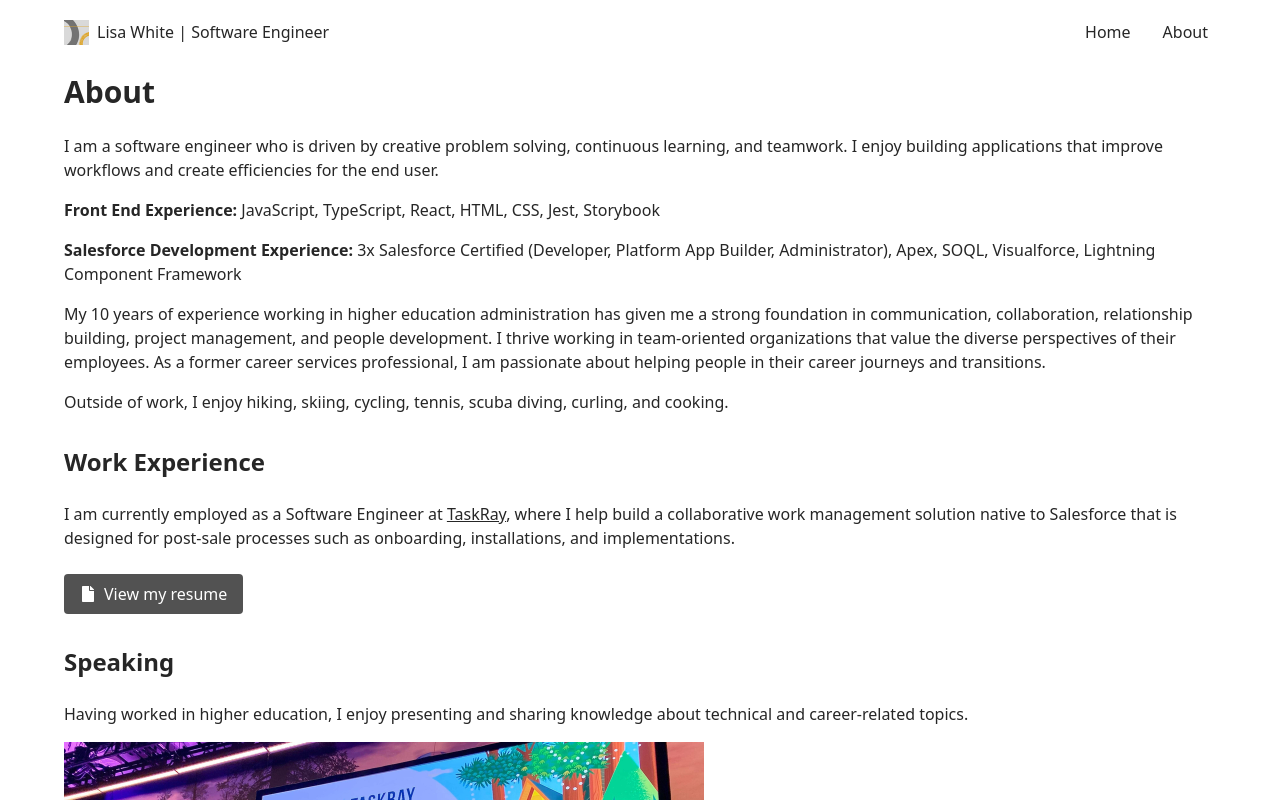
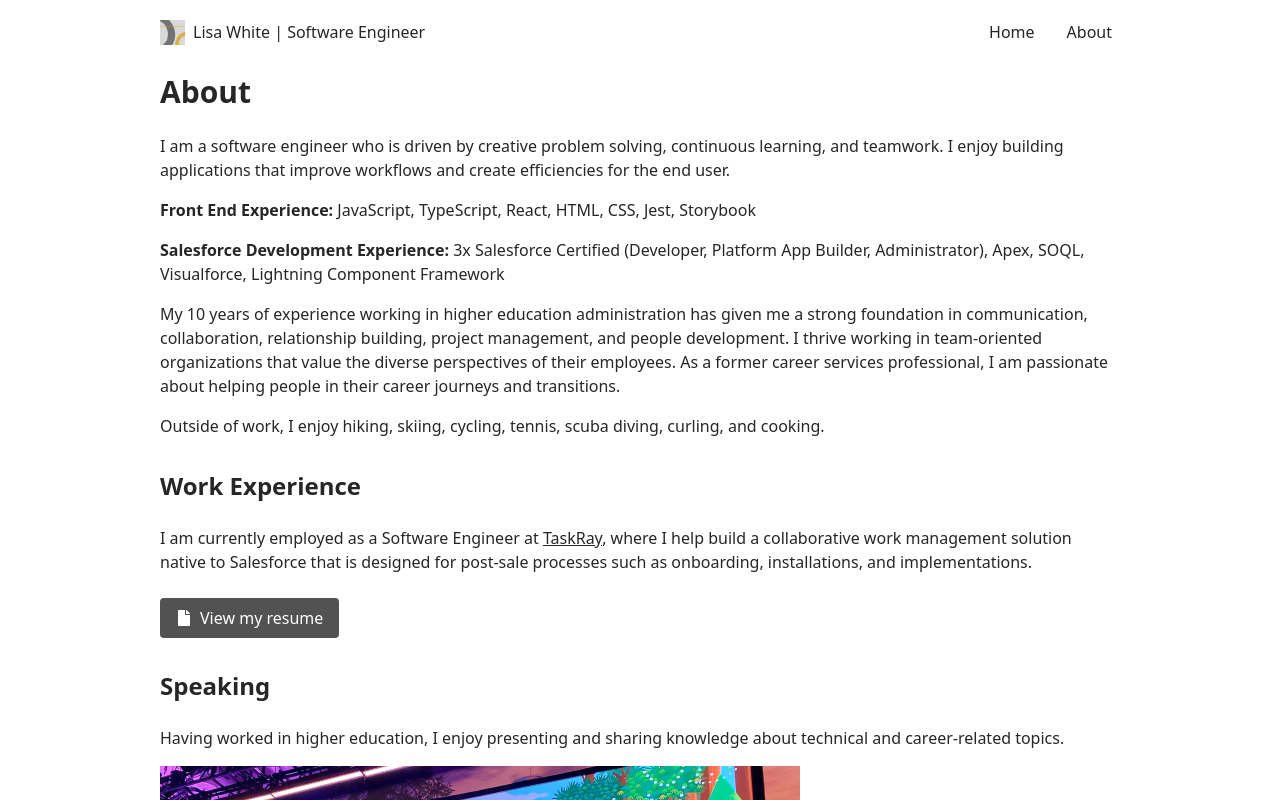
Before and after one commit to whitelisab/portfolio, a Next.js app: page /about in a window 1280 px wide. Shown: the top 800 px of the page. Built offline with nearby package versions, Linux system fonts and the light colour scheme.

Commit message:
Adjust max width on pages

```diff
--- a/components/Header.tsx
+++ b/components/Header.tsx
@@ -15,7 +15,7 @@ interface Props {
 export default function Header({ onMenuClick, overlayOpen, pages }: Props) {
   return (
     <nav className="bg-white z-20">
-      <div className="mx-auto max-w-7xl px-2 sm:px-6 lg:px-8">
+      <div className="mx-auto max-w-5xl px-2 sm:px-6 lg:px-8">
         <div className="relative flex h-16 items-center justify-between">
           <div className="flex">
             <Image
--- a/pages/about.tsx
+++ b/pages/about.tsx
@@ -11,7 +11,7 @@ import Container from '../components/Container';
 export default function About() {
   return (
     <Container>
-      <div className="flex flex-col justify-center px-8 text-neutral-800 max-w-7xl">
+      <div className="flex flex-col justify-center px-8 text-neutral-800 max-w-5xl">
         <h1 className="text-3xl font-bold mt-2.5">About</h1>
         <p className="mt-6">
           I am a software engineer who is driven by creative problem solving,
--- a/pages/index.tsx
+++ b/pages/index.tsx
@@ -4,7 +4,7 @@ import Container from '../components/Container';
 export default function Home() {
   return (
     <Container>
-      <div className="flex flex-col justify-center sm:px-6 lg:px-8">
+      <div className="flex flex-col justify-center max-w-5xl sm:px-6 lg:px-8">
         <div className="flex flex-col items-center">
           <Image
             src="/headshot-resized.png"
```
